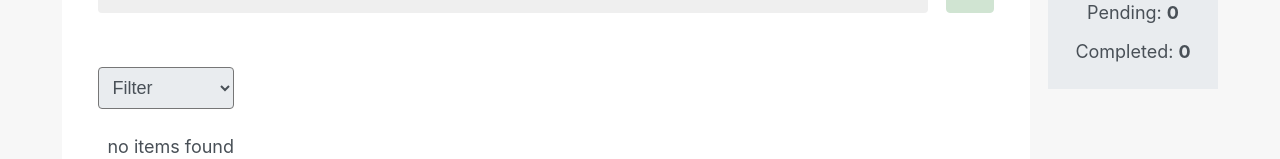
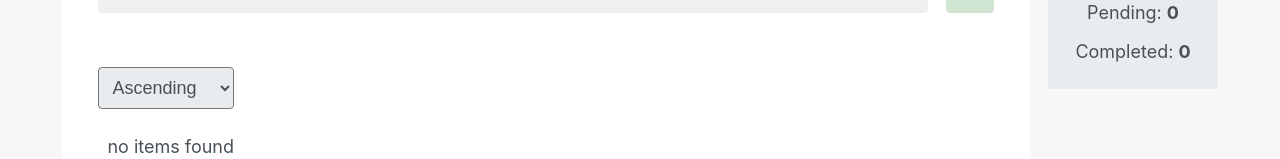
Before and after one commit to Mimmofalena/Todo-REDUX, a React (Create React App) app: page / in a window 1280 px wide. Shown: the part 180-339 px from the top of the page. Built offline with nearby package versions, Linux system fonts and the light colour scheme.

Commit message:
removed filter option and added default

```diff
--- a/src/components/TodoList.js
+++ b/src/components/TodoList.js
@@ -6,7 +6,7 @@ import { TiTickOutline } from "react-icons/ti";
 import { BsFillTrashFill } from "react-icons/bs";
 
 const TodoList = (props) => {
-  const [selectedOption, setSelectedOption] = useState("");
+  const [selectedOption, setSelectedOption] = useState("Ascending");
   const selectHandler = (e) => {
     setSelectedOption(e.target.value);
   };
@@ -45,7 +45,7 @@ const TodoList = (props) => {
     <div className={classes.container}>
       <div className={classes.selectContainer}>
         <select className={classes.select} onChange={selectHandler}>
-          <option value="">Filter</option>
+          {/* <option value="">Filter</option> */}
           <option value="Ascending">Ascending</option>
           <option value="Descending">Descending</option>
           <option value="Completed">Completed</option>
```
